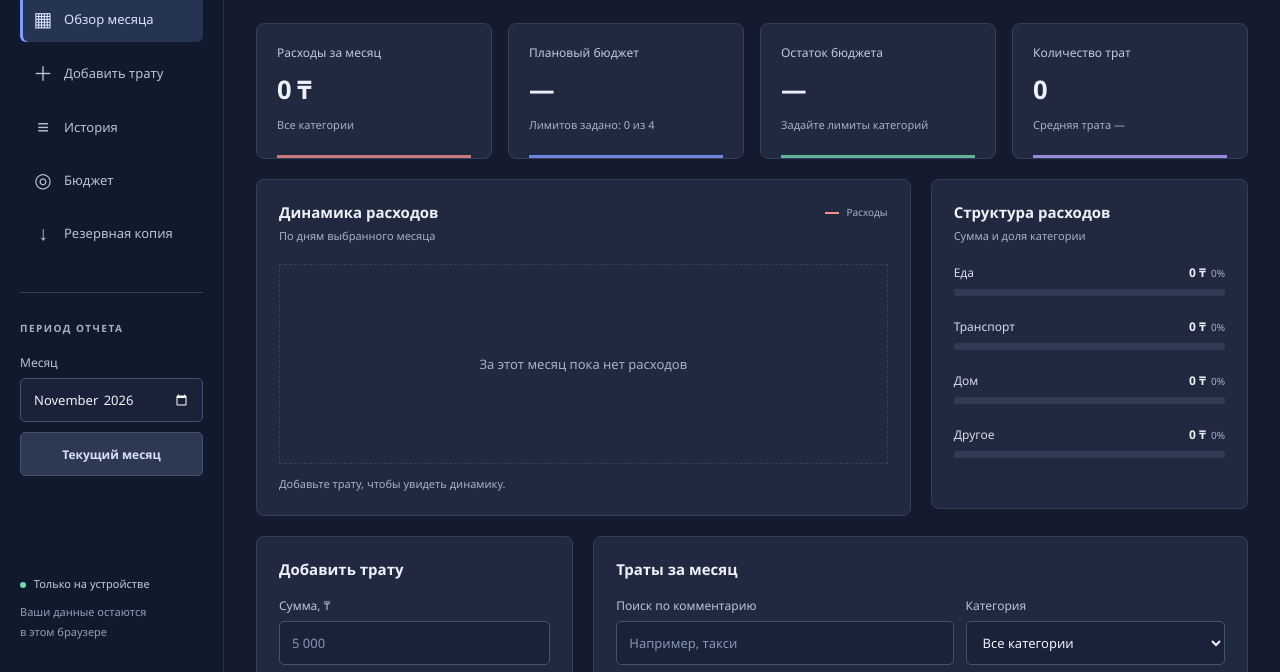
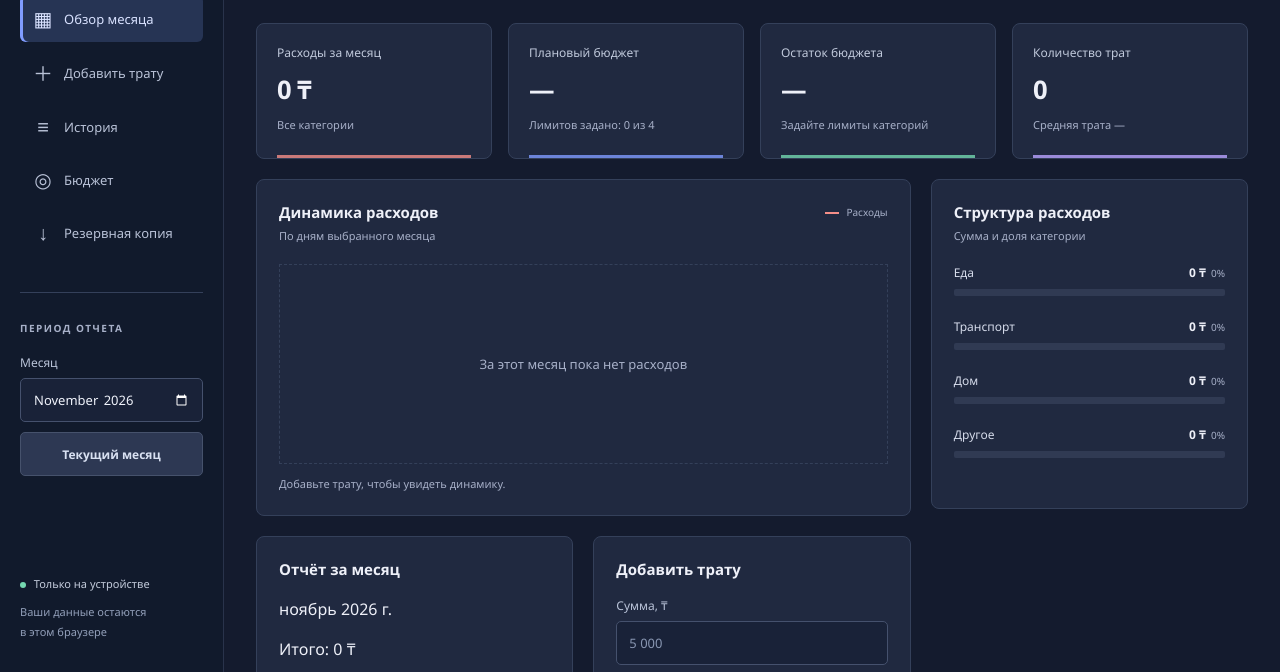
Before and after one commit to alekenovkanat-code/rashody, a plain HTML site: page index.html in a window 1280 px wide. Shown: the part 128-800 px from the top of the page. Drawn offline with Linux system fonts and the light colour scheme.

Commit message:
Добавить итог в отчёт

```diff
--- a/index.html
+++ b/index.html
@@ -22,6 +22,7 @@
 <div class="dashboard-grid">
 <section class="card daily-card" aria-labelledby="daily-title"><div class="panel-heading"><div><h2 id="daily-title">Динамика расходов</h2><p class="panel-subtitle">По дням выбранного месяца</p></div><span class="legend"><i></i> Расходы</span></div><div id="daily-chart" class="daily-chart"></div><p id="daily-description" class="chart-description"></p></section>
 <section class="card category-summary" aria-labelledby="category-title"><div class="panel-heading"><div><h2 id="category-title">Структура расходов</h2><p class="panel-subtitle">Сумма и доля категории</p></div></div><dl id="category-totals" aria-live="polite"></dl></section>
+<section class="card" aria-labelledby="report-title"><h2 id="report-title">Отчёт за месяц</h2><p id="report-month"></p><p id="report-total" aria-live="polite"></p></section>
     <section class="card expense-form-card" id="add-expense" aria-labelledby="form-title">
       <h2 id="form-title">Добавить трату</h2>
       <form id="expense-form" novalidate>
--- a/script.js
+++ b/script.js
@@ -125,6 +125,8 @@ function render() {
     categoryTotals.append(row);
   }
   document.querySelector("#month-label").textContent = new Intl.DateTimeFormat("ru-RU", { month: "long", year: "numeric" }).format(periodDate);
+  document.querySelector("#report-month").textContent = document.querySelector("#month-label").textContent;
+  document.querySelector("#report-total").textContent = `Итого: ${formatTotal(total)}`;
   const query = document.querySelector("#search-expenses").value.trim().toLocaleLowerCase("ru-RU");
   const filterCategory = document.querySelector("#filter-category").value;
   const visibleExpenses = expenses.filter(expense => expense.date.slice(0, 7) === month && (!filterCategory || expense.category === filterCategory) && (!query || expense.comment.toLocaleLowerCase("ru-RU").includes(query))).sort((a, b) => b.date.localeCompare(a.date));
```
Also changed, not shown: 1 other file.
